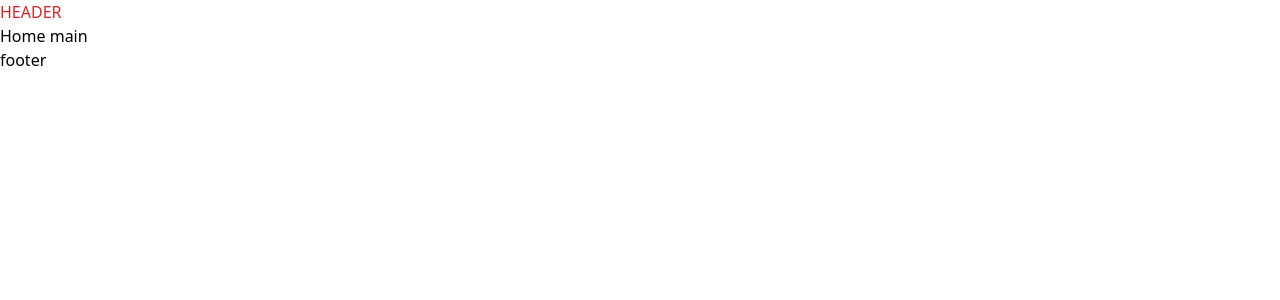
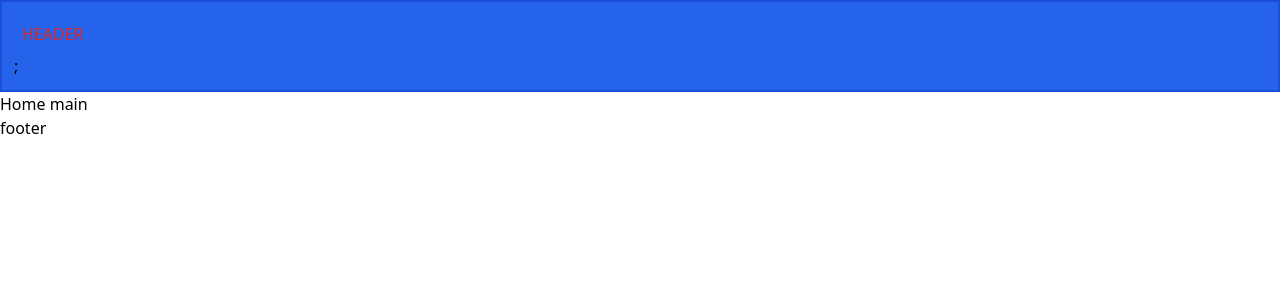
Before and after one commit to VladDot/restaurant, a React (Create React App) app: page / in a window 1280 px wide. Shown: the top 300 px of the page. Built offline with nearby package versions, Linux system fonts and the light colour scheme.

Commit message:
test branch

```diff
--- a/src/components/header/index.tsx
+++ b/src/components/header/index.tsx
@@ -1,3 +1,7 @@
 export const Header = () => {
-    return <h1 className="text-red-600 ">HEADER</h1>;
+    return (
+        <header className="w-full p-3 bg-blue-600 border-2 border-blue-700">
+            <h1 className="text-red-600 p-2">HEADER</h1>;
+        </header>
+    );
 };
```
